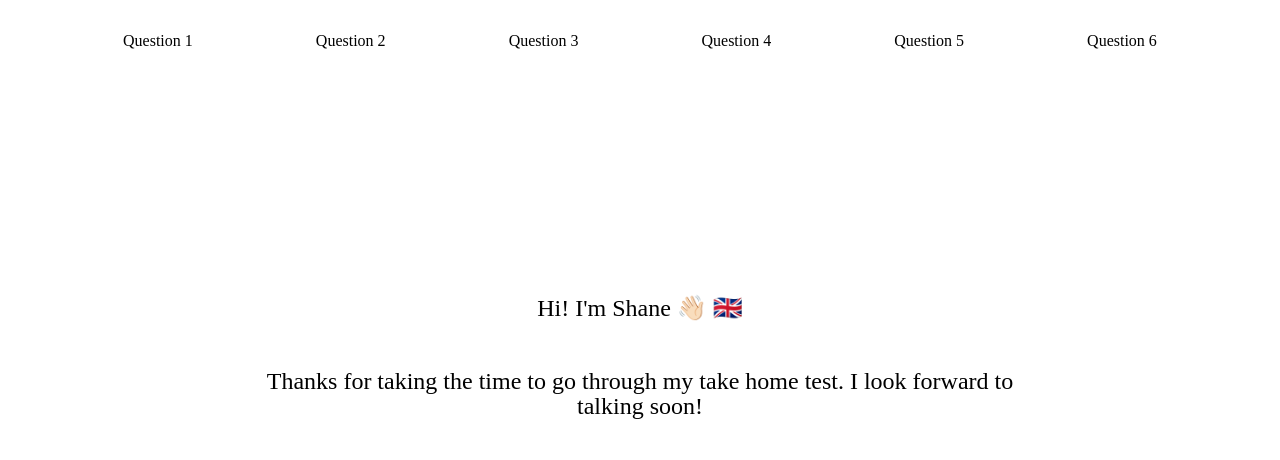
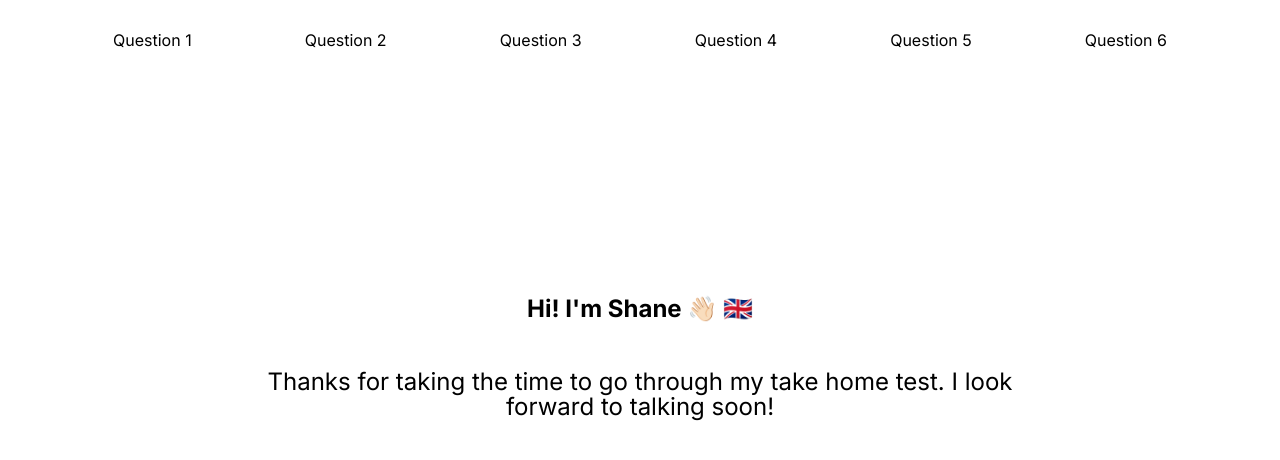
Before and after one commit to Chaffexd/vercel-testing, a Next.js app: page / in a window 1280 px wide. Shown: the top 460 px of the page. Built offline with nearby package versions, Linux system fonts and the light colour scheme.

Commit message:
updated css

```diff
--- a/styles/globals.css
+++ b/styles/globals.css
@@ -15,9 +15,9 @@ time, mark, audio, video {
 	padding: 0;
 	border: 0;
 	font-size: 100%;
-	font: inherit;
 	vertical-align: baseline;
 	line-height: 25px;
+	font-family: 'Inter', sans-serif;
 }
 /* HTML5 display-role reset for older browsers */
 article, aside, details, figcaption, figure,
```
